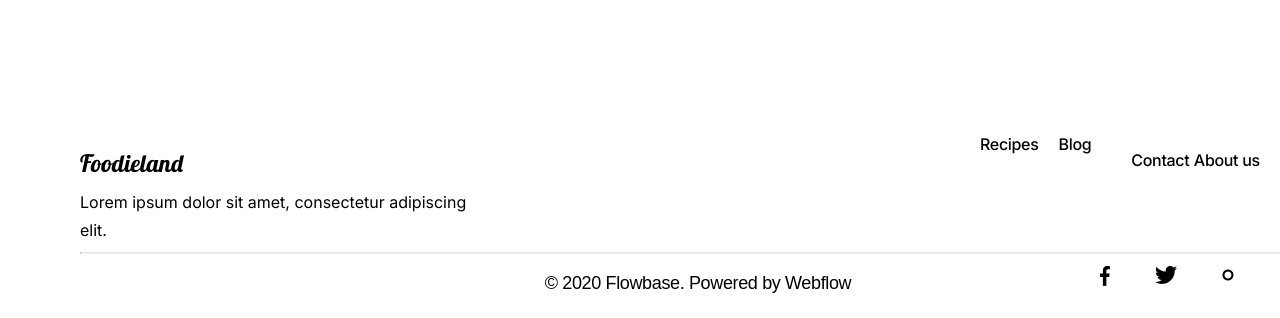
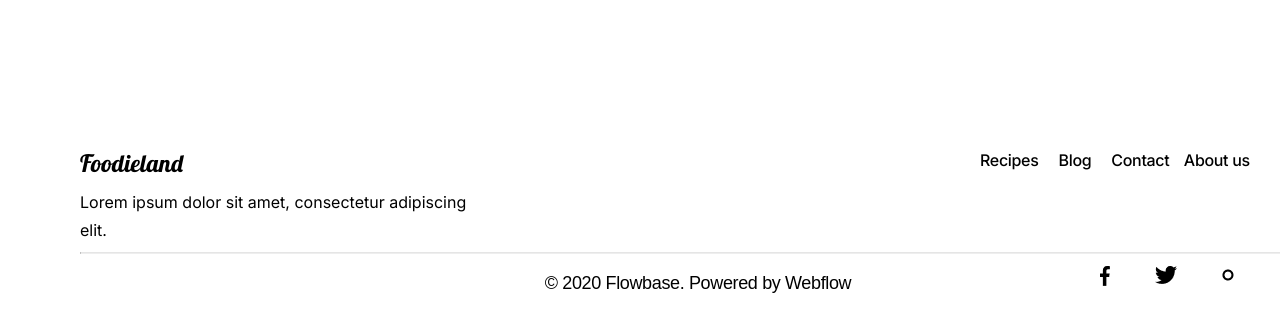
Before and after one commit to steno1/figmaDesignn, a plain HTML site: page Blog.html in a window 1280 px wide. Shown: the part 3567-3885 px from the top of the page. Drawn offline with Linux system fonts and the light colour scheme; a web font is replaced by a local one.

Commit message:
updated css for blog.html

```diff
--- a/Blog.html
+++ b/Blog.html
@@ -167,9 +167,9 @@
 
   <!-- Navigation Links -->
   <div class="tnav-links">
-      <a href="#recipes" class="tnav-link">Recipes</a>
-      <a href="Blog.html" class="tnav-link">Blog</a>
-      <a href="Contact.html" class="tnav-link"><p>Contact</a>
+      <a href="#recipes" class="tnav-link" id="recipes">Recipes</a>
+      <a href="Blog.html" class="tnav-link" id="blog">Blog</a>
+      <a href="Contact.html" class="tnav-link" id="contact"><p>Contact</a>
       <a href="#" class="tnav-link">About us</a>
   </div>
 
--- a/blogAndContact.css
+++ b/blogAndContact.css
@@ -577,7 +577,19 @@ body {
     text-decoration: none;
     color: black;
 }
+#recipes{
 
+  margin-top: 16px;
+}
+
+#blog{
+
+  margin-top: 16px;
+}
+#contact{
+  margin-left: -15px;
+  padding-right: 10px;
+}
 
 .tnav-link:hover{
   color: green;
```
